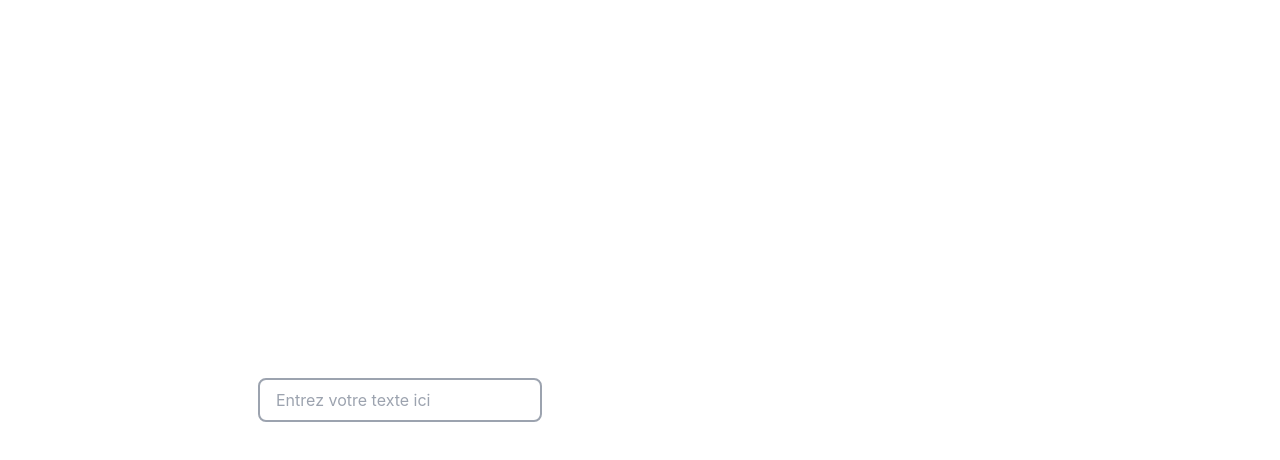
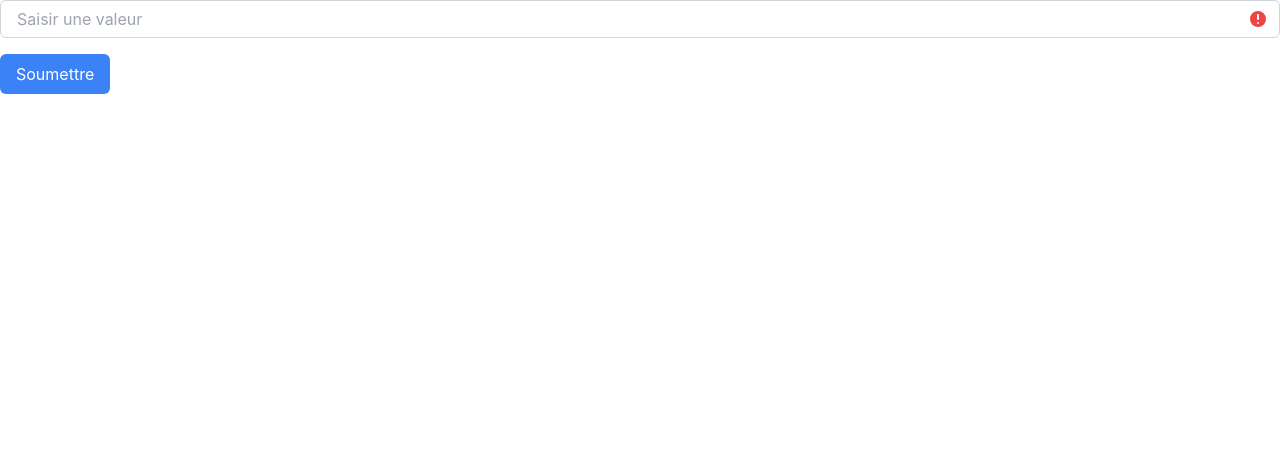
Before and after one commit to xsma-L/Design_Sys, a React (Create React App) app in the folder client/: page / in a window 1280 px wide. Shown: the top 460 px of the page. Built offline with nearby package versions, Linux system fonts and the light colour scheme.

Commit message:
input message

```diff
--- a/client/src/App.js
+++ b/client/src/App.js
@@ -1,5 +1,57 @@
+import { useState } from 'react';
+import { ExclamationCircleIcon } from '@heroicons/react/solid';
+import './App.css';
 
-import './App.css';
+function App() {
+  const [value, setValue] = useState('');
+
+  function handleChange(event) {
+    setValue(event.target.value);
+  }
+
+  function handleSubmit(event) {
+    event.preventDefault();
+
+    if (!value) {
+
+      console.log('Veuillez saisir une valeur');
+    } else if (value !== 'valeur attendue') {
+
+      console.log('Veuillez saisir une valeur correcte');
+    } else {
+
+      console.log('Formulaire soumis avec succès');
+    }
+  }
+
+  return (
+    <form onSubmit={handleSubmit}>
+      <div className="relative">
+        <input
+          type="text"
+          name="valeur"
+          id="valeur"
+          value={value}
+          onChange={handleChange}
+          className="border border-gray-300 rounded-md py-2 px-4 block w-full leading-5 placeholder-gray-400 focus:outline-none focus:ring-2 focus:ring-blue-400 focus:border-transparent"
+          placeholder="Saisir une valeur"
+        />
+        {(!value || value !== 'valeur attendue') && (
+          <div className="absolute inset-y-0 right-0 pr-3 flex items-center pointer-events-none">
+            <ExclamationCircleIcon className="h-5 w-5 text-red-500" aria-hidden="true" />
+          </div>
+        )}
+      </div>
+      <button type="submit" className="mt-4 bg-blue-500 text-white py-2 px-4 rounded-md hover:bg-blue-600 focus:outline-none focus:ring-2 focus:ring-blue-400 focus:ring-opacity-50">
+        Soumettre
+      </button>
+    </form>
+  );
+
+}
+export default App;
+
+/**import './App.css';
 
 
 function App() {
@@ -14,4 +66,4 @@ function App() {
   );
 }
 
-export default App;
+export default App;*/
```
